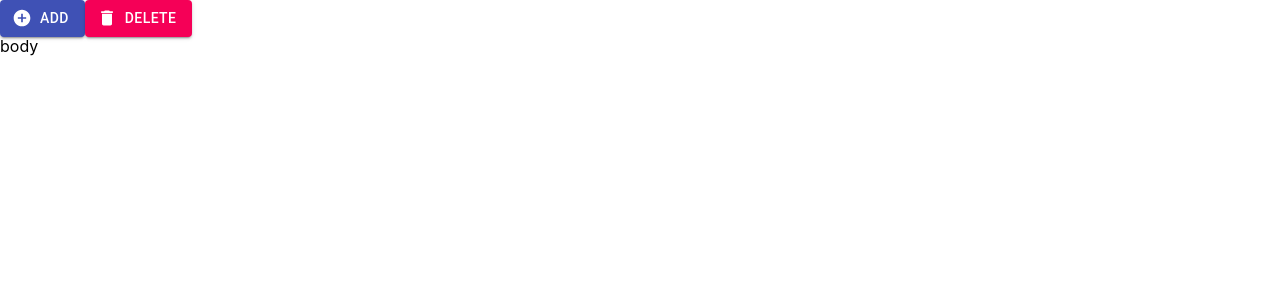
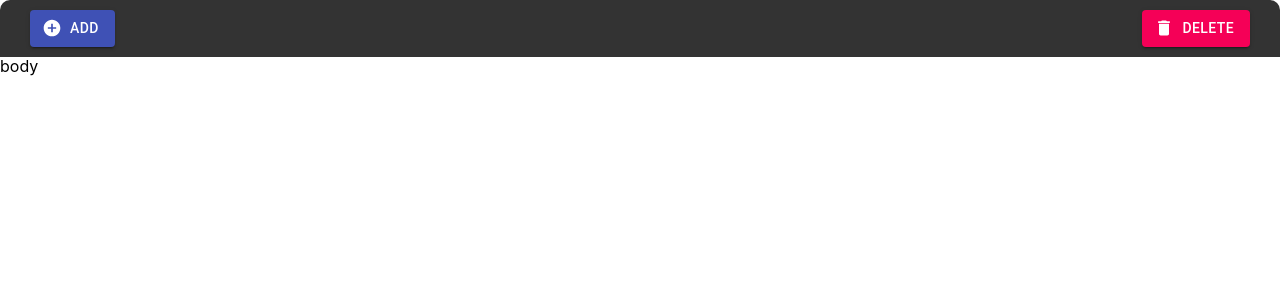
Before and after one commit to nrwgkn/react-memo, a React (Create React App) app: page / in a window 1280 px wide. Shown: the top 300 px of the page. Built offline with nearby package versions, Linux system fonts and the light colour scheme.

Commit message:
style: ヘッダーのレイアウトを調整

```diff
--- a/src/components/Head/index.css
+++ b/src/components/Head/index.css
@@ -0,0 +1,15 @@
+.memo-head {
+  padding: 10px 30px;
+  background: #333;
+  border-radius: 10px 10px 0 0;
+}
+
+.header {
+  display: flex;
+  justify-content: space-between;
+}
+
+.header_search input {
+  height: 100%;
+  color: #fff;
+}
```
